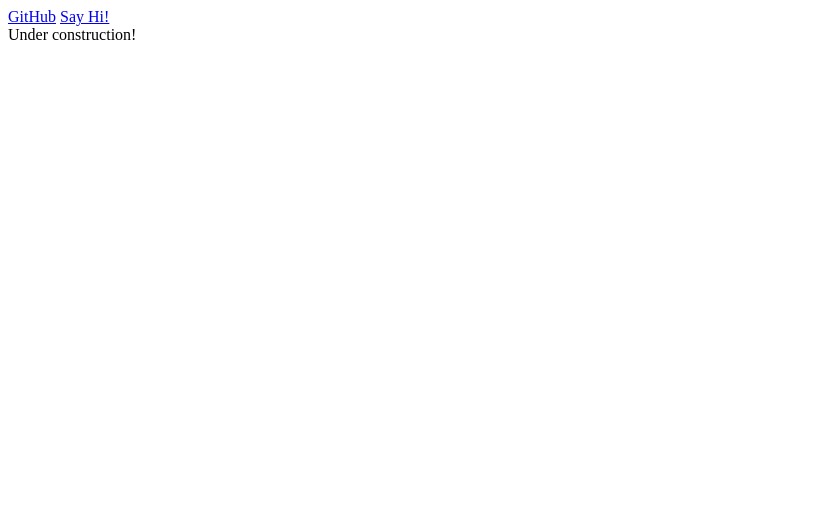
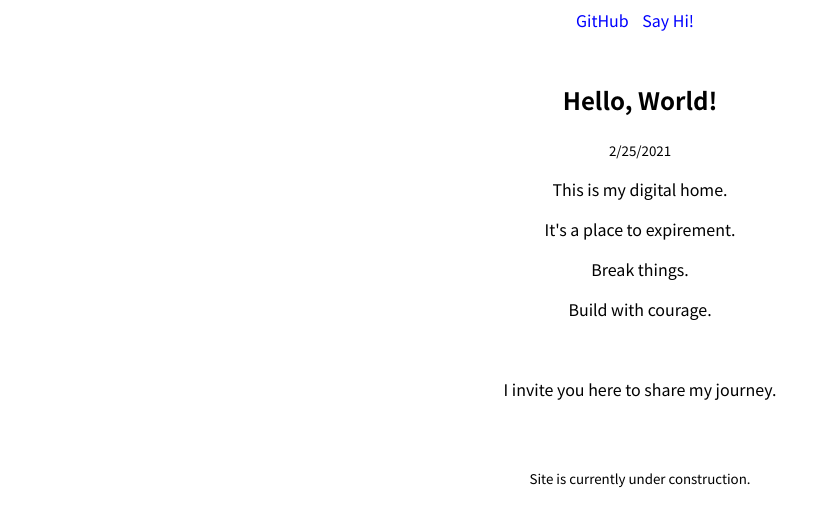
Before and after one commit to Zaokret/zaokret.github.io, a plain HTML site: page index.html in a window 1280 px wide. Shown: the whole page, without its empty margins (0-830 px from the left). Drawn offline with Linux system fonts and the light colour scheme.

Commit message:
first article, fonts and alignment

```diff
--- a/index.html
+++ b/index.html
@@ -5,6 +5,9 @@
   <meta name="viewport" content="width=device-width, initial-scale=1.0">
   <title>Portfolio Website</title>
   <link rel="stylesheet" href="style.css">
+  <link rel="preconnect" href="https://fonts.gstatic.com">
+  <link href="https://fonts.googleapis.com/css2?family=Noto+Sans+JP&display=swap" rel="stylesheet">
+  <link href="https://fonts.googleapis.com/css2?family=Noto+Sans+HK&display=swap" rel="stylesheet">
 </head>
 <body>
   <header>
@@ -15,7 +18,18 @@
   </header>
 
   <main>
-    Under construction!
+    <article>
+      <h2>Hello, World!</h2>
+      <small>2/25/2021</small>
+      <p>This is my digital home.</p>
+      <p>It's a place to expirement.</p>
+      <p>Break things.</p>
+      <p>Build with courage.</p>
+      <br>
+      <p>I invite you here to share my journey.</p>
+      <br><br>
+      <small>Site is currently under construction.</small>
+    </article>
   </main>
 
   <footer>
--- a/style.css
+++ b/style.css
@@ -1,3 +1,28 @@
-p {
-  color: green;
+html {
+  font-family: 'Noto Sans JP', sans-serif;;
 }
+
+h1,h2,h3,h4,h5,h6 {
+  font-family: 'Noto Sans HK', sans-serif;;
+}
+
+nav a {
+  margin-right: 10px;
+}
+
+a {
+  text-decoration: none;
+  color: blue;
+}
+
+a:visited {
+  color: blue;
+}
+
+body {
+  text-align: center;
+}
+
+main {
+  padding-top: 30px;
+}
```
